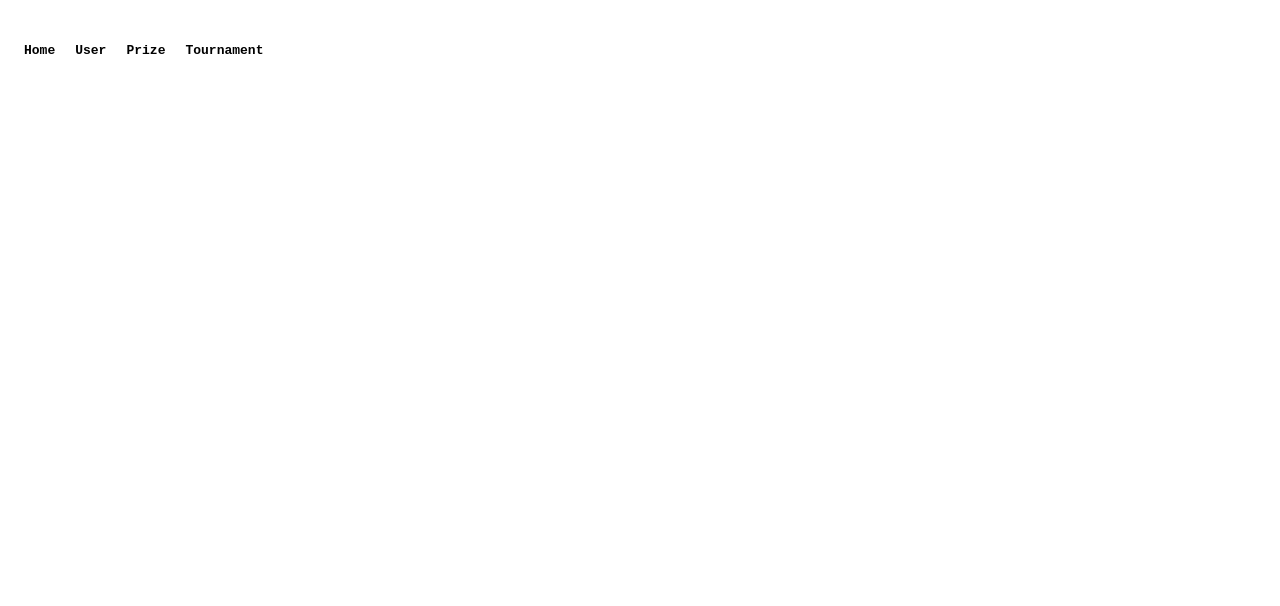
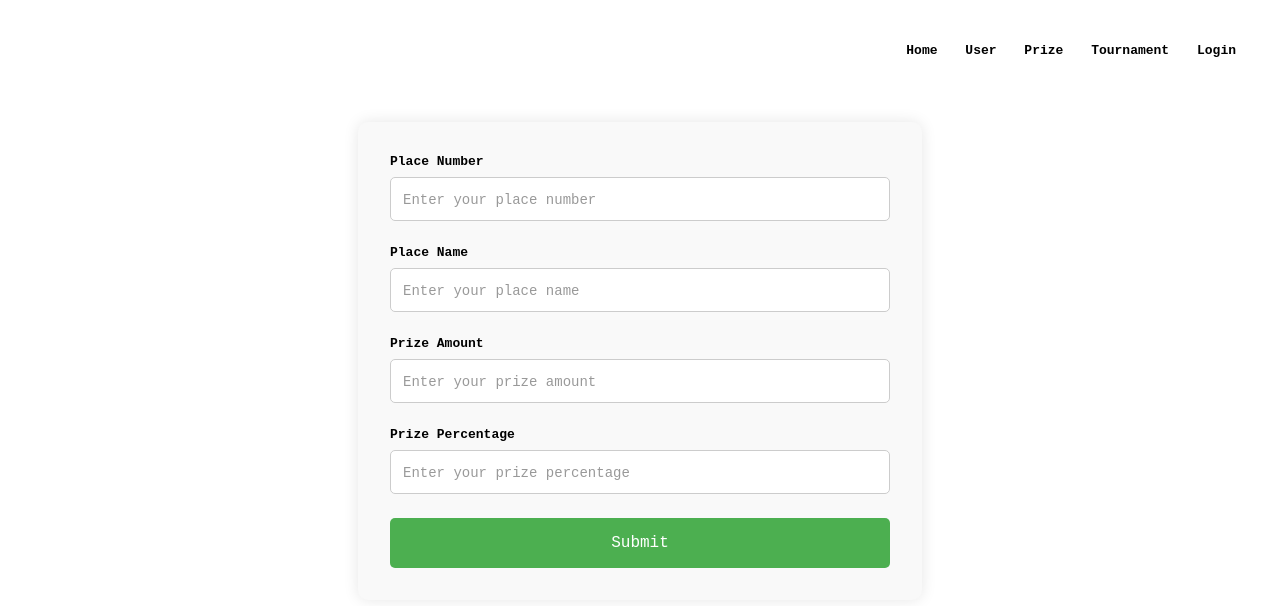
Before and after one commit to vibhavtrivedi/TournamentTrackerUI, an Angular app: page /prize in a window 1280 px wide. Before the commit this address led to /. Shown: the top 606 px of the page. Built offline with nearby package versions, Linux system fonts and the light colour scheme.

Commit message:
prize form

```diff
--- a/src/app/app.routes.ts
+++ b/src/app/app.routes.ts
@@ -2,8 +2,13 @@ import { Routes } from '@angular/router';
 
 
 export const routes: Routes = [
+
   {
     path: 'user',
     loadChildren: ()=>import('./user/user.module').then((m) => m.UserModule)
+  },
+  {
+    path: 'prize',
+    loadComponent: ()=>import('./prize/prize.component').then((m) => m.PrizeComponent)
   }
 ];
--- a/src/app/nav-bar/nav-bar.component.css
+++ b/src/app/nav-bar/nav-bar.component.css
@@ -1,4 +1,8 @@
 /* Basic styling for the navbar */
+.navbar {
+  display: flex;
+  justify-content: end;
+}
 nav {
   padding: 1rem;
 }
--- a/src/app/nav-bar/nav-bar.component.html
+++ b/src/app/nav-bar/nav-bar.component.html
@@ -1,17 +1,16 @@
 <nav class="navbar navbar-expand-lg navbar-light bg-light">
   <div class="collapse navbar-collapse" id="navbarNav">
     <ul class="navbar-nav">
-      <li class="nav-item active">
-        <a class="nav-link" routerLink="/">Home</a>
-      </li>
-      <li class="nav-item">
-        <a class="nav-link" routerLink="/user">User</a>
-      </li>
-      <li class="nav-item">
-        <a class="nav-link" routerLink="/contact">Prize</a>
-      </li>
-      <li class="nav-item">
-        <a class="nav-link" routerLink="/tournament">Tournament</a>
+      <li *ngFor="let item of navItems; let i = index;" class="nav-item">
+        <a
+          class="nav-link"
+          (click)="navItemClick(i)"
+          [routerLink]="[item.path]"
+          [routerLinkActive]="['is-active-item']"
+          [routerLinkActiveOptions]="{ exact: true }"
+        >
+          {{ item.label }}
+        </a>
       </li>
     </ul>
   </div>
--- a/src/app/nav-bar/nav-bar.component.ts
+++ b/src/app/nav-bar/nav-bar.component.ts
@@ -1,12 +1,55 @@
 import { Component } from '@angular/core';
+import { NavBarModel } from './nav-bar.model';
+import { CommonModule } from '@angular/common';
+import { RouterModule } from '@angular/router';
 
 @Component({
   selector: 'app-nav-bar',
   standalone: true,
-  imports: [],
+  imports: [CommonModule, RouterModule],
   templateUrl: './nav-bar.component.html',
   styleUrl: './nav-bar.component.css'
 })
 export class NavBarComponent {
+  navItems: NavBarModel[] = [
+    {
+      id: 'home',
+      name: 'home',
+      isActiveItem: false,
+      path: '/',
+      label: 'Home'
+    },
+    {
+      id: 'user',
+      name: 'user',
+      isActiveItem: false,
+      path: '/user',
+      label: 'User'
+    },
+    {
+      id: 'prize',
+      name: 'prize',
+      isActiveItem: false,
+      path: '/prize',
+      label: 'Prize'
+    },
+    {
+      id: 'tournament',
+      name: 'tournament',
+      isActiveItem: false,
+      path: '/tournament',
+      label: 'Tournament'
+    },
+    {
+      id: 'login',
+      name: 'login',
+      isActiveItem: false,
+      path: '/login',
+      label: 'Login'
+    }
+  ]
 
+  navItemClick(x: any) {
+
+  }
 }
--- /dev/null
+++ b/src/app/prize/prize.component.css
@@ -0,0 +1,59 @@
+.form-container {
+  max-width: 500px;
+  margin: 2rem auto;
+  padding: 2rem;
+  background-color: #f9f9f9;
+  border-radius: 10px;
+  box-shadow: 0px 0px 15px rgba(0, 0, 0, 0.1);
+}
+input::placeholder {
+  font-family: monospace; /* Change this to your desired font */
+  font-size: 14px; /* Optional: to adjust size */
+  color: #999; /* Optional: change placeholder color */
+}
+
+h2 {
+  text-align: center;
+  margin-bottom: 1.5rem;
+}
+
+.form-group {
+  margin-bottom: 1.5rem;
+}
+
+label {
+  display: block;
+  margin-bottom: 0.5rem;
+  font-weight: bold;
+  font-family: monospace;
+}
+
+input {
+  width: 100%;
+  padding: 0.75rem;
+  border-radius: 5px;
+  border: 1px solid #ccc;
+  font-size: 1rem;
+  box-sizing: border-box;
+}
+
+input:focus {
+  border-color: #4CAF50;
+  outline: none;
+}
+
+.submit-btn {
+  width: 100%;
+  padding: 1rem;
+  background-color: #4CAF50;
+  color: white;
+  border: none;
+  border-radius: 5px;
+  font-size: 1rem;
+  cursor: pointer;
+  font-family: monospace;
+}
+
+.submit-btn:hover {
+  background-color: #45a049;
+}
--- /dev/null
+++ b/src/app/prize/prize.component.html
@@ -0,0 +1,21 @@
+<div class="form-container">
+  <form [formGroup]="prizesForm" (ngSubmit)="onSubmit()">
+    <div class="form-group">
+      <label for="placeNumber">Place Number</label>
+      <input id="placeNumber" type="text" formControlName="placeNumber" placeholder="Enter your place number" />
+    </div>
+    <div class="form-group">
+      <label for="placeName">Place Name</label>
+      <input id="placeName" type="text" formControlName="placeName" placeholder="Enter your place name" />
+    </div>
+    <div class="form-group">
+      <label for="prizeAmount">Prize Amount</label>
+      <input id="prizeAmount" type="text" formControlName="prizeAmount" placeholder="Enter your prize amount" />
+    </div>
+    <div class="form-group">
+      <label for="prizePercentage">Prize Percentage</label>
+      <input id="prizePercentage" type="text" formControlName="prizePercentage" placeholder="Enter your prize percentage" />
+    </div>
+    <button type="submit" class="submit-btn">Submit</button>
+  </form>
+</div>
--- /dev/null
+++ b/src/app/prize/prize.component.ts
@@ -0,0 +1,38 @@
+import { Component } from '@angular/core';
+import { FormBuilder, FormGroup, ReactiveFormsModule, Validators } from '@angular/forms';
+import { PrizeService } from './prize.service';
+import { PrizeModel } from './prize.model';
+import { HttpClientModule } from '@angular/common/http';
+
+@Component({
+  selector: 'app-prize',
+  standalone: true,
+  imports: [ReactiveFormsModule, HttpClientModule],
+  providers:[PrizeService],
+  templateUrl: './prize.component.html',
+  styleUrl: './prize.component.css'
+})
+export class PrizeComponent {
+  public prizeData: PrizeModel | undefined;
+  prizesForm: FormGroup;
+  constructor(private fb:FormBuilder, private prizeService:PrizeService) {
+    this.prizesForm = this.fb.group({
+      placeNumber: ['', Validators.required],
+      placeName: ['', Validators.required],
+      prizeAmount: ['', Validators.required],
+      prizePercentage: ['', Validators.required]
+    })
+  }
+
+  onSubmit() {
+    if (this.prizesForm.valid) {
+      this.createPrize(this.prizesForm.value);
+    }
+  }
+  createPrize(data: PrizeModel): any {
+    console.log('da', data);
+    this.prizeService.createPrize(data).subscribe((prize:PrizeModel) => {
+      this.prizeData = prize;
+    })
+  }
+}
--- /dev/null
+++ b/src/app/prize/prize.service.ts
@@ -0,0 +1,24 @@
+import { Injectable } from '@angular/core';
+import { ApiService } from '../utils/api.service';
+import { PrizeModel } from './prize.model';
+import { environment } from '../environments/environment';
+
+@Injectable({
+  providedIn: 'root'
+})
+export class PrizeService {
+
+  constructor(private apiService: ApiService) { }
+
+  createPrize(prizeData: PrizeModel): any {
+    console.log('s', prizeData);
+    const data = {
+      placeNumber: prizeData.placeNumber,
+      placeName: prizeData.placeName,
+      prizeAmount: prizeData.prizeAmount,
+      placePercentage:prizeData.prizePercentage
+    }
+    const requestUrl = environment.API_URL + 'Prize';
+    this.apiService.post(requestUrl, data)
+  }
+}
```
Also changed, not shown: src/app/nav-bar/nav-bar.model.ts (added, +7 -0 lines), src/app/prize/prize.model.ts (added, +7 -0 lines), 2 other files (tests, documents, lock files or other folders).
